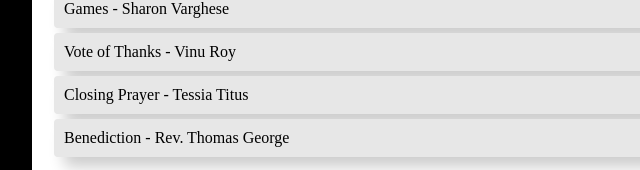
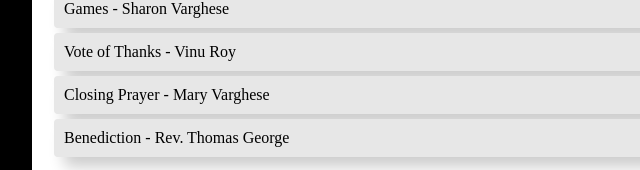
Before and after one commit to AashishVMathew/nmmscyuvas.github.io, a plain HTML site: page index.html in a window 1280 px wide. Shown: the part 539-709 px from the top of the page, 186-826 px from the left. Drawn offline with Linux system fonts and the light colour scheme.

Commit message:
Update index.html
Name Change

```diff
--- a/index.html
+++ b/index.html
@@ -365,7 +365,7 @@
             <li style="color: #000000;">Message - Noah Mathew</li>
             <li style="color: #000000;">Games - Sharon Varghese</li>
             <li style="color: #000000;">Vote of Thanks - Vinu Roy</li>
-            <li style="color: #000000;">Closing Prayer - Tessia Titus</li>
+            <li style="color: #000000;">Closing Prayer - Mary Varghese</li>
             <li style="color: #000000;">Benediction - Rev. Thomas George</li>
         </ul>
         <div class="logo-container">
```
